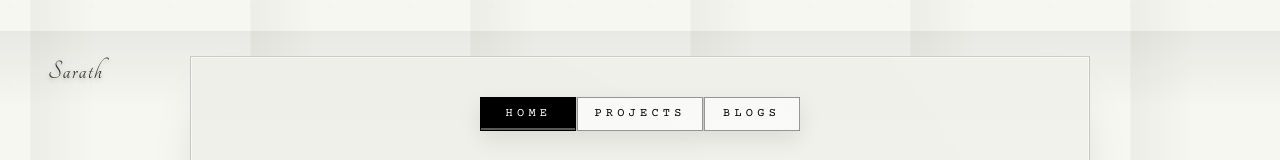
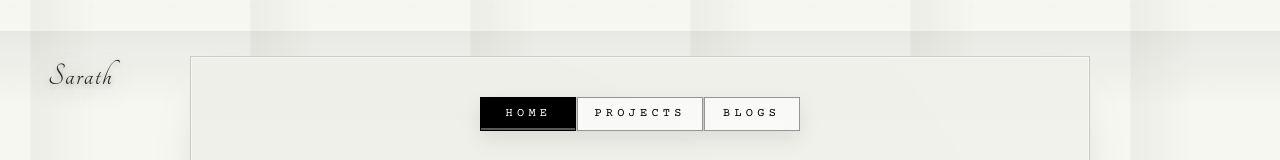
Before and after one commit to sarathkumar365/Personal-Portfolio, a Next.js app: page / in a window 1280 px wide. Shown: the top 160 px of the page. Built offline with nearby package versions, Linux system fonts and the light colour scheme.

Commit message:
style: enlarge and bolden signature mark

```diff
--- a/src/components/signature-mark.tsx
+++ b/src/components/signature-mark.tsx
@@ -26,9 +26,9 @@ export default function SignatureMark({ fontClass, name }: SignatureMarkProps) {
   }, []);
 
   return (
-    <div className="pointer-events-none fixed left-6 top-8 z-40 flex w-full max-w-[200px] justify-start sm:left-12 sm:top-12">
+    <div className="pointer-events-none fixed left-6 top-8 z-40 flex w-full max-w-[220px] justify-start sm:left-12 sm:top-12">
       <span
-        className={`select-none text-[1.35rem] font-bold tracking-[0.05em] text-black/80 drop-shadow-[0_2px_2px_rgba(0,0,0,0.3)] transition-all duration-400 sm:text-[1.7rem] ${
+        className={`select-none text-[1.55rem] font-extrabold tracking-[0.05em] text-black/85 drop-shadow-[0_2px_3px_rgba(0,0,0,0.35),0_4px_12px_rgba(0,0,0,0.25)] transition-all duration-400 sm:text-[2rem] ${
           fontClass
         } ${visible ? "translate-y-0 opacity-100" : "-translate-y-1.5 opacity-0"}`}
       >
```
